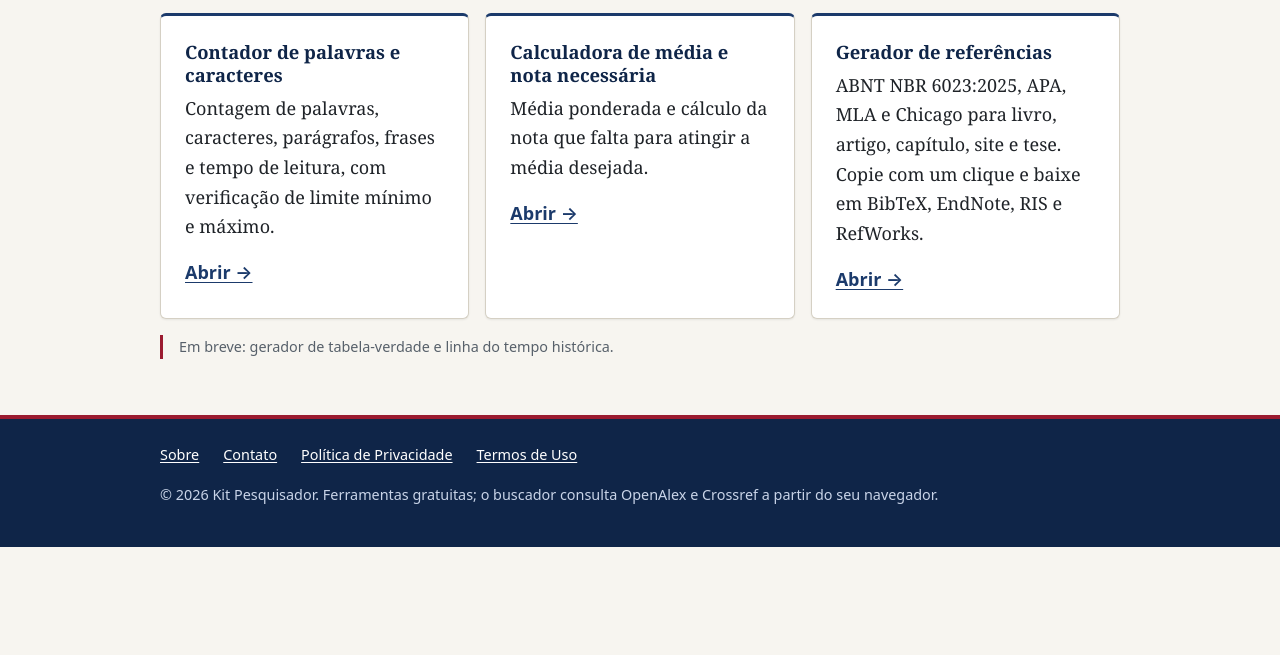
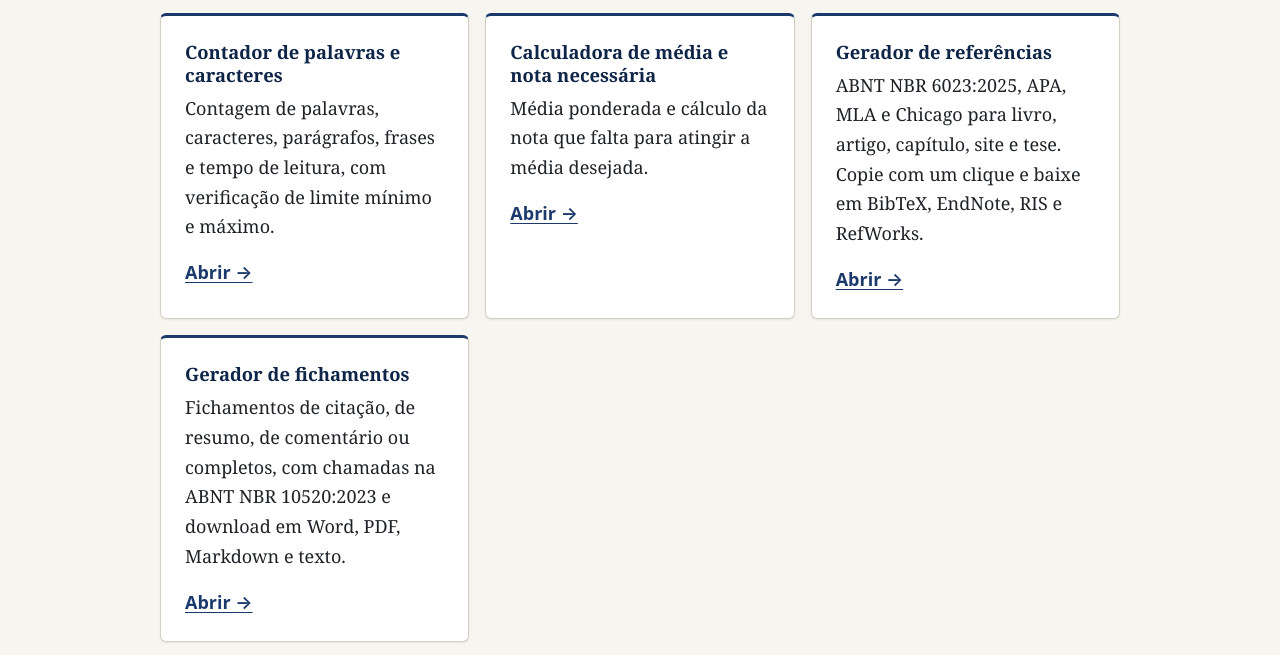
Before and after one commit to oficialconstante-del/kitpesquisador, an Eleventy site: page src/ferramentas/index.njk in a window 1280 px wide. Shown: the part 281-936 px from the top of the page. Before the commit the page ends 828 px from the top, so only its background shows below. Built offline with nearby package versions, Linux system fonts and the light colour scheme; Eleventy itself is replaced by a stand-in of ours; files that its build step writes are made by us from their sources.

Commit message:
Update index.njk

```diff
--- a/src/ferramentas/index.njk
+++ b/src/ferramentas/index.njk
@@ -1,7 +1,7 @@
 ---
 layout: base.njk
 titulo: "Ferramentas"
-descricao: "Lista das ferramentas gratuitas para estudantes e pesquisadores: contador de palavras acadêmico, calculadora de média ponderada e gerador de referências."
+descricao: "Lista das ferramentas gratuitas para estudantes e pesquisadores: contador de palavras acadêmico, calculadora de média ponderada, gerador de referências e gerador de fichamentos."
 permalink: /ferramentas/
 ---
 <h1>Ferramentas</h1>
@@ -23,6 +23,11 @@ permalink: /ferramentas/
     <p>ABNT NBR 6023:2025, APA, MLA e Chicago para livro, artigo, capítulo, site e tese. Copie com um clique e baixe em BibTeX, EndNote, RIS e RefWorks.</p>
     <a class="cartao-link" href="/ferramentas/gerador-de-referencias/">Abrir →</a>
   </article>
+  <article class="cartao">
+    <h3>Gerador de fichamentos</h3>
+    <p>Fichamentos de citação, de resumo, de comentário ou completos, com chamadas na ABNT NBR 10520:2023 e download em Word, PDF, Markdown e texto.</p>
+    <a class="cartao-link" href="/ferramentas/gerador-de-fichamentos/">Abrir →</a>
+  </article>
 </div>
 
 <p class="aviso">Em breve: gerador de tabela-verdade e linha do tempo histórica.</p>
```
